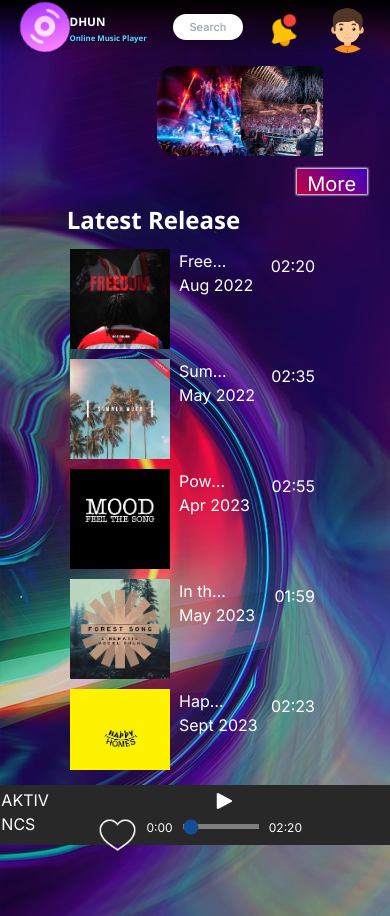
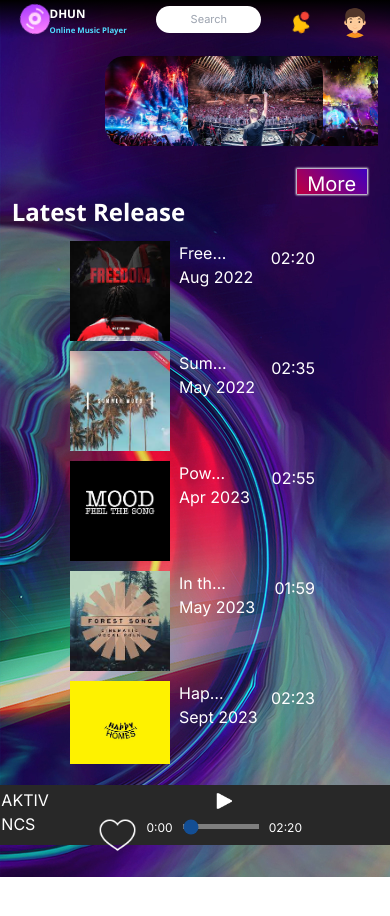
Before and after one commit to swapnilkr/DHUN-Music-Player-V2, a Next.js app: page / in a window 390 px wide. After the commit the page ends 877 px from the top, so only its background shows below. Built offline with nearby package versions, Linux system fonts and the light colour scheme.

Commit message:
Responsive second page

```diff
--- a/app/Album/albumAsideSec2.tsx
+++ b/app/Album/albumAsideSec2.tsx
@@ -1,3 +1,6 @@
+import SimilarBrand from "./similarBand";
+import RecentyPlayed from "./recentlyPlayed";
+
 function AlbumAsideSec2(){
 
     return(
--- /dev/null
+++ b/app/Album/recentlyPlayed.tsx
@@ -0,0 +1,5 @@
+function RecentyPlayed() {
+
+}
+
+export default RecentyPlayed
--- /dev/null
+++ b/app/Album/similarBand.tsx
@@ -0,0 +1,5 @@
+function SimilarBrand() {
+
+}
+
+export default SimilarBrand
--- a/app/globals.css
+++ b/app/globals.css
@@ -1615,36 +1615,11 @@ footer {
 	--playlist-items-background-color: #1a1e33;
 	--playlist-items-background-color-on-hover: #2e3249;
 }
-body
-{
-
-	background-image: var(--background-image);
-	margin: 0px;
-	font-family: "Segoe UI", Arial, sans-serif;
-	color: white;
-}
-/* removing all the styles from the links and formatting them white */
-a
-{
-	text-decoration: none;
-	color: white;
-}
-/* removing margin for all the textual elements */
-h1,
-h2,
-h3,
-h4,
-h5,
-h6,
-p
-{
-	margin: 0px;
-}
 
 
 
 /* top navigation bar */
-.navigation-bar
+.page2 .navigation-bar
  {
 	height: auto;
 	width: auto;
@@ -1660,7 +1635,7 @@ p
 	transition: all ease-in-out 1s; /* when the navbar loads, every property transits for 1s */
 }
 /* all the divs inside the navigation bar should be placed side by side*/
-.navigation-bar > div
+.page2 .navigation-bar > div
 {
 	display: inline-block;
 }
@@ -1677,7 +1652,7 @@ p
 	}
 }
 /* website logo image */
-.website-logo img
+.page2 .website-logo img
 {
 	height: 50px;
 	width: 50px;
@@ -1688,7 +1663,7 @@ p
 	animation-iteration-count: infinite;
 }
 /* website title and general description */
-.title-combo > div
+.page2 .title-combo > div
 {
 	vertical-align: middle;
 	display: inline-block;
@@ -1714,7 +1689,7 @@ p
 	}
 }
 /* favourites text */
-.favs
+.page2 .favs
 {
 	animation-name: flexible;
 	animation-timing-function: ease-in-out;
@@ -1725,13 +1700,13 @@ p
 }
 
 /* search bar */
-.search-bar
+.page2 .search-bar
 {
 	width: 20%;
 	position: relative;
 }
 /* changing the default style of the input bar */
-.search-bar input
+.page2 .search-bar input
  {
 	width: 100%;
 	font-size: 16px;
@@ -1744,17 +1719,17 @@ p
 	transition: all ease-in-out 0.1s;
 }
 /* search icon for input bar */
-.search-ico
+.page2 .search-ico
 {
 	color: rgba(0, 0, 0, 0.5);
 }
 /* mic icon for input */
-.mic-ico
+.page2 .mic-ico
 {
 	color: rgba(0, 0, 0, 0.5);
 }
 /* search icon */
-.search-bar > div:nth-child(1)
+.page2 .search-bar > div:nth-child(1)
 {
 	display: inline-block;
 	position: absolute;
@@ -1764,7 +1739,7 @@ p
 	transition: all ease-in-out 0.1s;
 }
 /* mic icon */
-.search-bar > div:nth-child(3)
+.page2 .search-bar > div:nth-child(3)
  {
 	display: inline-block;
 	position: absolute;
@@ -1774,7 +1749,7 @@ p
 	transition: all ease-in-out 0.1s;
 }
 /* when the user clicks on the search bar, there should be no blue outlining */
-input:focus
+.page2 input:focus
  {
 	outline: none;
 }
@@ -1795,7 +1770,7 @@ input:focus
 	}
 }
 /* notification bell image */
-.notification-bell img
+.page2 .notification-bell img
  {
 	width: 30px;
 	height: 30px;
@@ -1805,7 +1780,7 @@ input:focus
 	animation-iteration-count: infinite;
 }
 /* profile picture of the user */
-.profile-picture img
+.page2 .profile-picture img
 {
 	width: 45px;
 	height: 45px;
@@ -1815,7 +1790,7 @@ input:focus
 /***********************************************************************************/
 
 /* main */
-main
+.page2 main
 {
 	width: 100%;
 	padding: 0% 3%;
@@ -1827,25 +1802,25 @@ main
 }
 
 /* there are two aside sections both of them will have this class */
-.aside
+.page2 .aside
 {
 	display: inline-block;
 	overflow: hidden;
 }
 /* section one of the main part */
-.section-1
+.page2 .section-1
 {
 	width: 70%;
 	height: 85vh;
 	overflow: scroll;
 }
 /* overflow should be scrollable but the scroll bar should be hidden*/
-.section-1::-webkit-scrollbar
+.page2 .section-1::-webkit-scrollbar
 {
 	display: none;
 }
 /* section 2 of the main part */
-.section-2
+.page2 .section-2
 {
 	width: 28%;
 	height: 85vh;
@@ -1854,7 +1829,7 @@ main
 
 /* aside section 1 */
 /* jumbotron */
-.jumbotron
+.page2 .jumbotron
 {
 	height: 20vw;
 	width: 100%;
@@ -1869,7 +1844,7 @@ main
 	margin-bottom: 40px;
 	position: relative;
 }
-.jumbotron img
+.page2 .jumbotron img
 {
 	position: absolute;
 	height: 100%;
@@ -1877,7 +1852,7 @@ main
 }
 
 /* image insider jumbotron */
-.jumbotron-image img
+.page2 .jumbotron-image img
 {
 	position: absolute;
 	height: 100%;
@@ -1887,7 +1862,7 @@ main
 	background-size: cover;
 }
 /* right part of the jumbotron */
-.jumbotron-detail
+.page2 .jumbotron-detail
 {
 	position: absolute;
 	width: 67%;
@@ -1900,48 +1875,48 @@ main
 	left:33%;
 }
 /* descriptive part contains the descripton of the song and action part contains the follow and play buttons */
-.descriptive-part,
-.action-part
+.page2 .descriptive-part,
+.page2 .action-part
 {
 	width: 100%;
 	height: max-content;
 }
 
 /* song name and followers */
-.song-name-main,
-.followers
+.page2 .song-name-main,
+.page2 .followers
 {
 	display: inline-block;
 }
 
 /* song name heading properties */
-.song-name-main h1
+.page2 .song-name-main h1
  {
 	font-size: 2vw;
 }
 /* follower count */
-.followers
+.page2 .followers
 {
 	position: absolute;
 	right: 10%;
 	top: 5%;
 }
 /* self explanatory */
-.followers,
-.author
+.page2 .followers,
+.page2 .author
 {
 	font-size: 1.5vw;
 }
 /* description of the jumbotron */
-.desc
+.page2 .desc
  {
 	font-size: 1vw;
 }
-.action-part p
+.page2 .action-part p
 {
 	font-size: 1vw;
 }
-.btns > button
+.page2 .btns > button
  {
 	border: 0px;
 	height: 3vw;
@@ -1950,12 +1925,12 @@ main
 	font-size: 1.2vw;
 }
 /* play button */
-.btns > button:nth-child(1)
+.page2 .btns > button:nth-child(1)
 {
 	background-image: linear-gradient(-19deg, red 0%, blue 100%);
 }
 /* follow button */
-.btns > button:nth-child(2)
+.page2 .btns > button:nth-child(2)
 {
 	background-color: transparent;
 }
@@ -1975,7 +1950,7 @@ main
 }
 
 /* hover effect on heart */
-.playlist-item:hover .fa-heart
+.page2 .playlist-item:hover .fa-heart
 {
    animation-name: glowing-heart;
    animation-iteration-count: infinite;
@@ -1983,7 +1958,7 @@ main
 }
 /* particular item in the playlist */
 
-.playlist-item
+.page2 .playlist-item
 {
 	height: 8vh;
 
@@ -1998,12 +1973,12 @@ main
 }
 
 /* playlist item hovering effects */
-.playlist-item:hover
+.page2 .playlist-item:hover
 {
 	background-color: var(--playlist-items-background-color-on-hover);
 }
 /* left part if the playlist item */
-.left
+.page2 .left
  {
 	display: flex;
 	flex-direction: row;
@@ -2015,7 +1990,7 @@ main
 }
 
 /* center part of the playlist item which contains the duration length of the song */
-.center
+.page2 .center
 {
 	display: flex;
 	flex-direction: row;
@@ -2026,7 +2001,7 @@ main
 }
 
 /* right part of the playlist item, which contains icons */
-.right
+.page2 .right
 {
 	display: flex;
 	flex-direction: row;
@@ -2037,7 +2012,7 @@ main
 	padding-right: 2%;
 }
 /* now adjusting the contents of left, center and right parts */
-.left > div:nth-child(2)
+.page2 .left > div:nth-child(2)
 {
 	height: 80%;
 
@@ -2046,14 +2021,14 @@ main
 	margin: 0px 12% 0px 12%;
 	position: relative;
 }
-.left > div:nth-child(2) img
+.page2 .left > div:nth-child(2) img
 {
 	width: 100%;
 	height: 100%;
 }
 
 /* customizing the play button */
-.play-btn
+.page2 .play-btn
 {
 	background-color: black;
 	width: 100%;
@@ -2069,25 +2044,25 @@ main
 	transition: all ease-in-out 0.1s;
 }
 /* on hover effects */
-.play-btn:hover
+.page2 .play-btn:hover
 {
 	opacity: 0.7;
 }
 /* adjusting fonts in the playlist items  */
-.left div p
+.page2 .left div p
 {
 	font-size: 14px;
 }
-.center
+.page2 .center
 {
 	font-size: 12px;
 	color: rgb(185, 185, 185);
 }
-.right
+.page2 .right
 {
 	color: rgb(185, 185, 185);
 }
-.right div:nth-child(2) {
+.page2 .right div:nth-child(2) {
 	margin-left: 27%;
 }
 
@@ -2096,7 +2071,7 @@ main
 /*************************************************************************/
 
 /* "more" button properties */
-label
+.page2 label
  {
 	display: none;
 	position: absolute;
@@ -2112,29 +2087,29 @@ label
 	background-image: linear-gradient(red, blue);
 }
 /* on a normal display, it will be hidden */
-label ~ input
+.page2 label ~ input
 {
 	display: none;
 }
 /* ASIDE SECTION -2 */
 /* this is the first section heading of the aside section 2 */
-.section-heading
+.page2 .section-heading
 {
 	margin-top: 10px;
 	position: relative;
 	margin-bottom: 12px;
 }
 /* adjusting for side by side display */
-.section-heading div,
-.section-heading h1
+.page2 .section-heading div,
+.page2 .section-heading h1
 {
 	display: inline-block;
 }
-.section-heading h1
+.page2 .section-heading h1
 {
 	font-size: 23px;
 }
-.section-heading div
+.page2 .section-heading div
  {
 	position: absolute;
 	bottom: 0%;
@@ -2142,18 +2117,18 @@ label ~ input
 	font-size: 14px;
 }
 
-.list
+.page2 .list
 {
 	height: 36vh;
 	overflow: scroll;
 }
 /* hiding the scrollbar */
-.list::-webkit-scrollbar
+.page2 .list::-webkit-scrollbar
 {
 	display: none;
 }
 /* this is particular item in the "list  container*/
-.list-item
+.page2 .list-item
 {
 	width: 100%;
 	height: 100px;
@@ -2166,23 +2141,23 @@ label ~ input
 	margin-bottom: 12px;
 }
 /* hovering effect for the list item */
-.list-item:hover
+.page2 .list-item:hover
 {
 	background-color: var(--playlist-items-background-color-on-hover);
 }
 /* adjusting the name and image of the songs relative to their original position */
-.list-item > div:nth-child(1)
+.page2 .list-item > div:nth-child(1)
 {
 	width: 100px;
 	height: 100%;
 	position: relative;
 }
-.list-item > div:nth-child(1) > img
+.page2 .list-item > div:nth-child(1) > img
 {
 	width: 100%;
 	height: 100%;
 }
-.author-name
+.page2 .author-name
  {
  	height: 100%;
  	width: 100%;
@@ -2190,161 +2165,8 @@ label ~ input
 	font-size: 12px;
 	color: rgb(185, 185, 185);
 }
-.extra
+.page2 .extra
 {
 	text-align: right;
 	height: 100%;
 }
-
-
-/* ********************************************************************************/
-
-/* Footer section starts here*/
-/* this is the container for the whole footer */
-
-footer
-{
-   position: absolute;
-   bottom: -1px;
-   width: 100%;
-   height: 60px;
-   background-color: #282828;
-   display: flex;
-   flex-direction: row;
-   justify-content: space-between;
-   align-content: center;
-   flex-wrap: nowrap;
-   box-sizing: border-box;
-}
-
-/* footer is divided into 3 parts */
-/* 1. first part of the footer */
-.active-song-description
-{
-   height: 90%;
-   width: 25%;
-   display: flex;
-   flex-direction: wrap;
-   justify-content: space-around;
-   align-items: center;
-}
-
-/* the current song which is being played, this is the image container for that. */
-#song-image
-{
-   width: 65px;
-   margin-top: 5px;
-   height: 60px;
-   min-width: 50px;
-   min-height: 50px;
-
-}
-
-/* current song image */
-#song-image img
-{
-   width: 100%;
-   height: 100%;
-   margin: 0px 0px 0px 50px;
-}
-/* heart and ban icon */
-.heart-and-ban-icon
- {
-   height: 100%;
-   padding-top: 4%;
-}
-
-/* song decscription */
-.song-desc
- {
-   margin-right: 1%;
-   margin-left: 1%;
-}
-
-/* 2. Second part of the footer*/
-
-
-.player
-{
-   width: 45%;
-   display: flex;
-   flex-direction: column;
-   align-items: center;
-   justify-content: center;
-   flex-wrap: nowrap;
-}
-.audio
-{
-   position: relative;
-   /*opacity: 10%;*/
-  width: 50%;
-   height: 50%;
-   top:27%;
-   margin-left: 42%;
-   opacity: 0%;
-
-}
-/* controls is the container for all the center controls of the player */
-.controls
-{
-   width: 50%;
-   display: flex;
-   flex-direction: row;
-   justify-content: space-between;
-   align-items: center;
-   font-size: 20px;
-}
-
-/* this is the song-duration slider */
-#slider
-{
-   width: 100%;
-   font-size: 12px;
-   display: flex;
-   flex-direction: row;
-   flex-wrap: nowrap;
-   align-items: center;
-   justify-content: center;
-   margin-top: 5px;
-}
-
-/* ////////// */
-.time
-{
-   margin: 0px 10px;
-}
-
-/* adjusting the slider for better visuals */
-.slidecontainer
-{
-   width: 100%;
-   margin-bottom: 5px;
-}
-/* for audio and main center player */
-.slider
- {
-   -webkit-appearance: none;
-   width: 100%;
-   height: 5px;
-   background: #d3d3d3;
-   outline: none;
-   opacity: 0.5;
-   -webkit-transition: 0.2s;
-   transition: opacity 0.2s;
-}
-/* hover effect for the slider */
-.slider:hover
-{
-   opacity: 1;
-}
-
-/* third part of the footer */
-/* this contains the extra icons and slider for volume */
-/* this is also a container */
-.extras {
-   width: 20%;
-   display: flex;
-   flex-direction: row;
-   justify-content: space-around;
-   align-items: center;
-}
```
Also changed, not shown: app/Album/albumPlaylist.tsx (+20 -7 lines), app/Album/page.tsx (+15 -6 lines).
